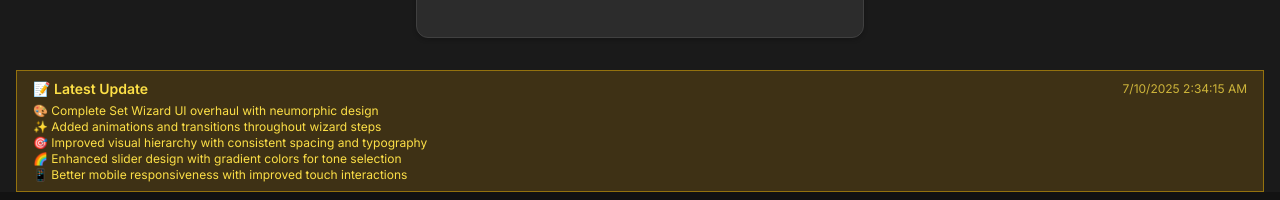
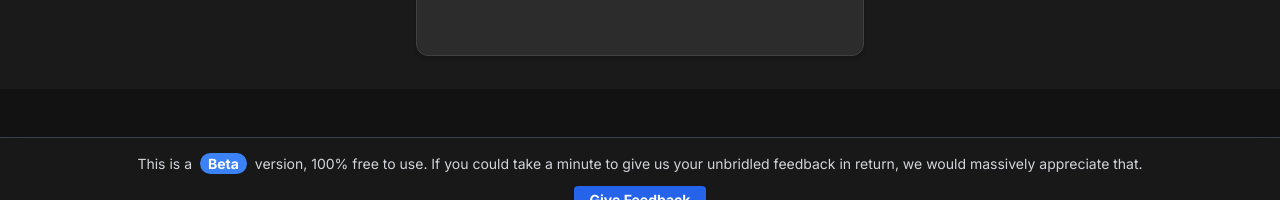
Before and after one commit to MaartenRischen/ThaiFlashcardsApp, a Next.js app: page / in a window 1280 px wide. Shown: the part 752-952 px from the top of the page. Built offline with nearby package versions, Linux system fonts and the light colour scheme; no server answers.

Commit message:
Remove Latest Update section from main UI
- Removed the visible yellow Latest Update log from the main page
- Eliminates development notes about UI overhaul and feature updates
- Clean production-ready interface for users

```diff
--- a/app/page.tsx
+++ b/app/page.tsx
@@ -1341,20 +1341,7 @@ export default function ThaiFlashcards() {
         </div>
       </div>
 
-      {/* Development Update Log */}
-      <div className="bg-yellow-600/20 border border-yellow-500/50 text-yellow-300 px-4 py-2 mx-4 mt-4 rounded-lg text-sm">
-        <div className="flex items-center justify-between mb-1">
-          <span className="font-semibold">📝 Latest Update</span>
-          <span className="text-xs opacity-75">{new Date().toLocaleDateString()} {new Date().toLocaleTimeString()}</span>
-        </div>
-        <div className="text-xs">
-          🎨 Complete Set Wizard UI overhaul with neumorphic design<br/>
-          ✨ Added animations and transitions throughout wizard steps<br/>
-          🎯 Improved visual hierarchy with consistent spacing and typography<br/>
-          🌈 Enhanced slider design with gradient colors for tone selection<br/>
-          📱 Better mobile responsiveness with improved touch interactions
-        </div>
-      </div>
+
 
       {/* Settings Button, Modals, Admin Button, Version Indicator */}
 
```
